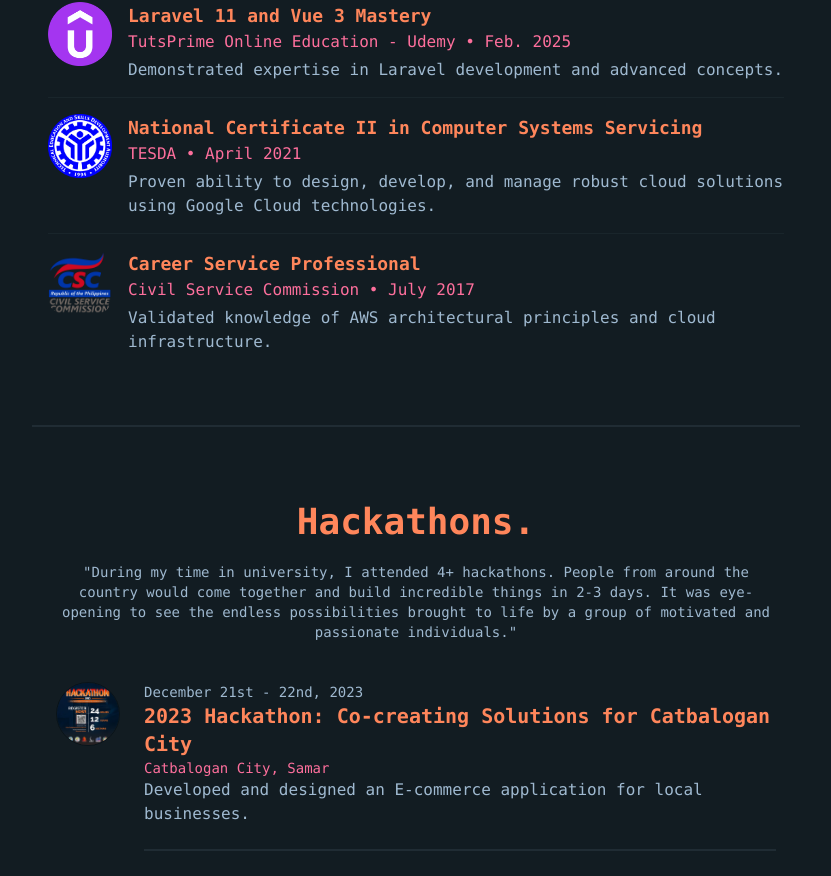
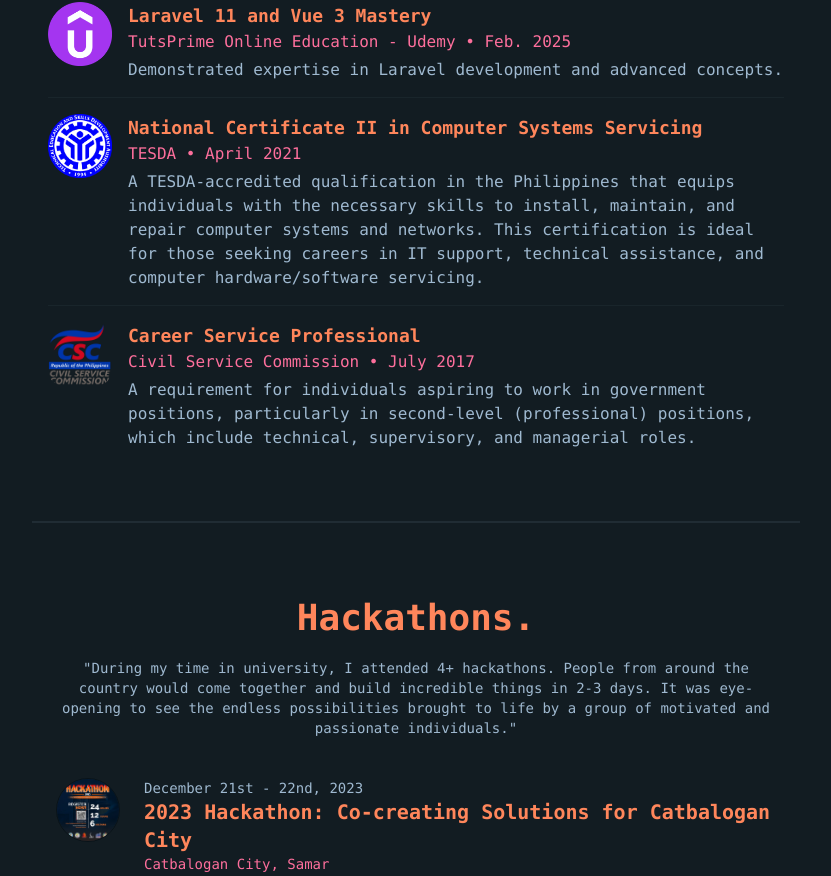
Before and after one commit to Aldrin4197/portfoliov3, a React (Vite) app: page / in a window 1280 px wide. Shown: the part 3671-4547 px from the top of the page, without its empty margins (224-1055 px from the left). Built offline with nearby package versions, Linux system fonts and the light colour scheme.

Commit message:
2025-03-22 Changed Experience Data

```diff
--- a/src/data/certificationsData.ts
+++ b/src/data/certificationsData.ts
@@ -16,7 +16,7 @@ const certificationsData = [
     organization: "TESDA",
     date: "April 2021",
     description:
-      "Proven ability to design, develop, and manage robust cloud solutions using Google Cloud technologies.",
+      "A TESDA-accredited qualification in the Philippines that equips individuals with the necessary skills to install, maintain, and repair computer systems and networks. This certification is ideal for those seeking careers in IT support, technical assistance, and computer hardware/software servicing.",
     imgSrc: tesda,
   },
   {
@@ -24,7 +24,7 @@ const certificationsData = [
     organization: "Civil Service Commission",
     date: "July 2017",
     description:
-      "Validated knowledge of AWS architectural principles and cloud infrastructure.",
+      "A requirement for individuals aspiring to work in government positions, particularly in second-level (professional) positions, which include technical, supervisory, and managerial roles.",
     imgSrc: csc,
   },
 ];
```
